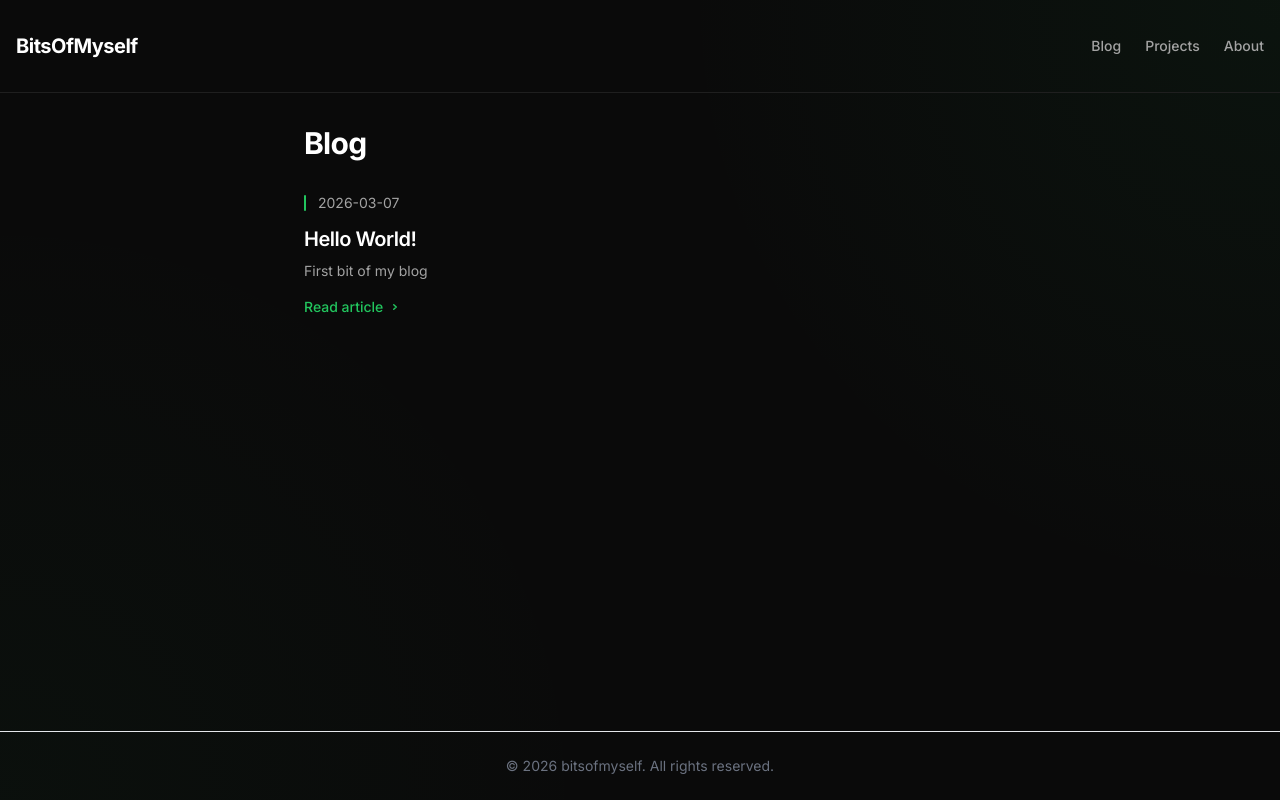
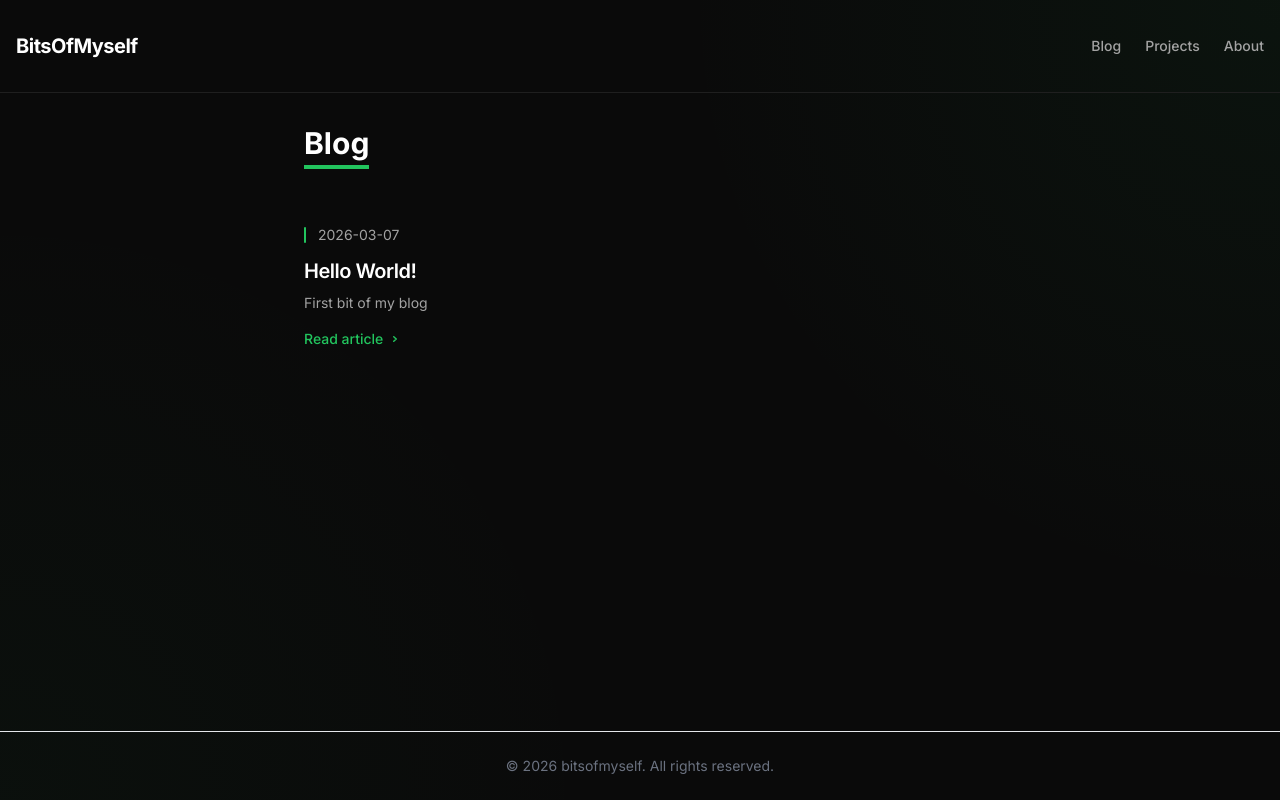
Before and after one commit to joeyoggie/bitsofmyself, a Next.js app: page /blog in a window 1280 px wide. Built offline with nearby package versions, Linux system fonts and the light colour scheme.

Commit message:
Unify headers/titles

```diff
--- a/src/app/about/page.tsx
+++ b/src/app/about/page.tsx
@@ -2,7 +2,7 @@ export default function AboutPage() {
     return (
         <div className="max-w-2xl mx-auto prose prose-invert prose-brand space-y-6">
             <div className="inline-block mb-8">
-                <h1 className="text-white animate-underline-grow m-0">About Me</h1>
+                <h1 className="text-3xl font-bold text-white animate-underline-grow m-0">About Me</h1>
             </div>
 
             <p className="text-dark-muted animate-fade-in-up delay-100">
--- a/src/app/blog/page.tsx
+++ b/src/app/blog/page.tsx
@@ -6,7 +6,9 @@ export default function BlogIndex() {
 
     return (
         <div className="max-w-2xl mx-auto space-y-8">
-            <h1 className="text-3xl font-bold tracking-tight text-white">Blog</h1>
+            <div className="inline-block mb-8">
+                <h1 className="text-3xl font-bold text-white animate-underline-grow m-0">Blog</h1>
+            </div>
             <div className="space-y-8">
                 {allPosts.map((post) => (
                     <article key={post.slug} className="group relative flex flex-col items-start">
```
